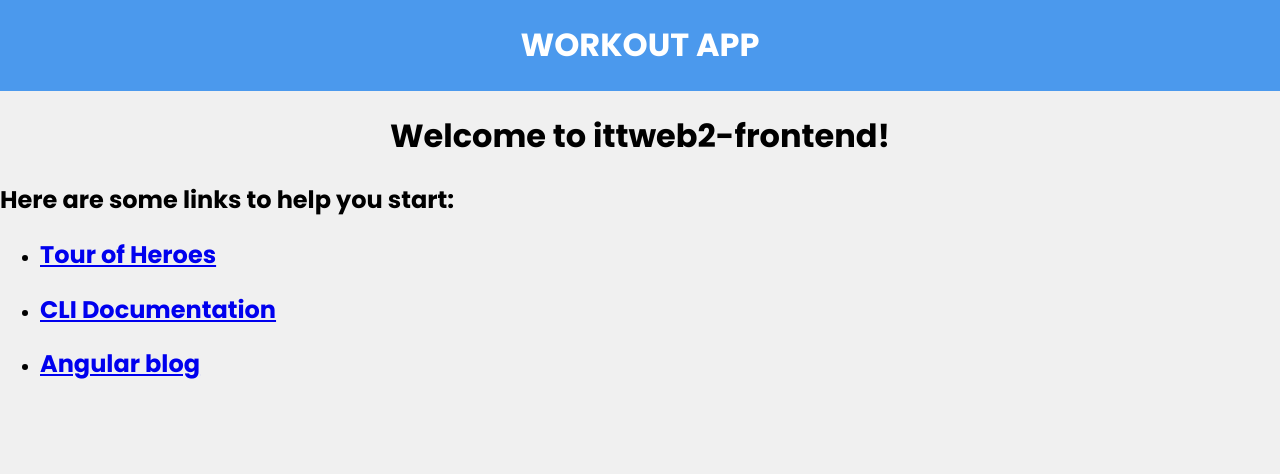
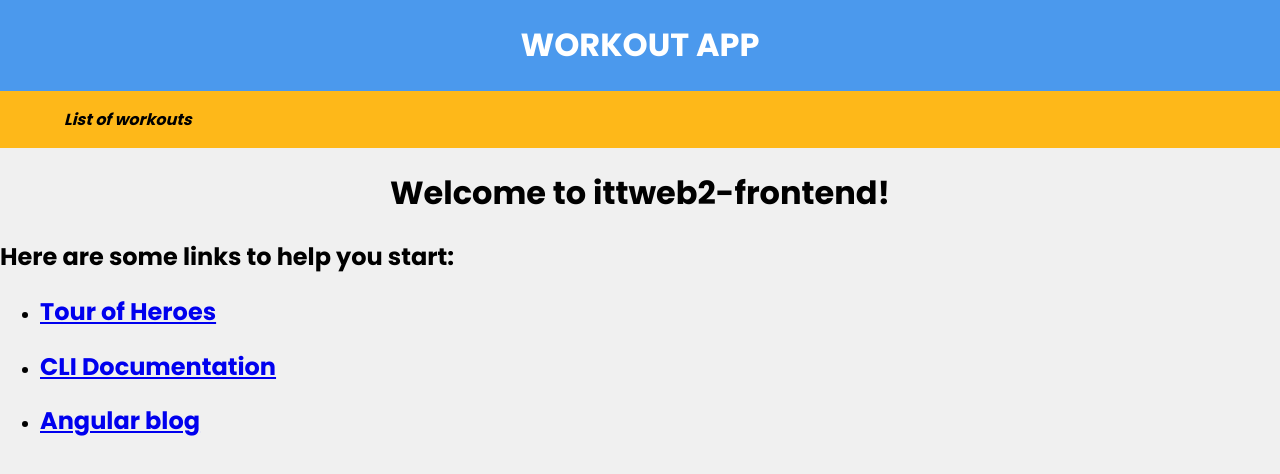
Before and after one commit to rychnovsky/ITTWEB_2_client, an Angular app: page /workouts in a window 1280 px wide. Shown: the top 474 px of the page. Built offline with nearby package versions, Linux system fonts and the light colour scheme.

Commit message:
Added app routing module

```diff
--- /dev/null
+++ b/src/app/app-routing.module.ts
@@ -0,0 +1,32 @@
+import { NgModule } from '@angular/core';
+import { RouterModule, Routes } from '@angular/router';
+
+import { AppComponent } from './app.component';
+
+const appRoutes: Routes = [
+  {
+    path: 'workout/:id',
+    component: AppComponent,
+  },
+  {
+    path: 'workouts',
+    component: AppComponent,
+  },
+  {
+    path: '',
+    redirectTo: '/workouts',
+    pathMatch: 'full',
+  },
+  { path: '**', component: AppComponent },
+];
+
+@NgModule({
+  imports: [
+    RouterModule.forRoot(
+      appRoutes,
+      { enableTracing: true }, // <-- debugging purposes only
+    ),
+  ],
+  exports: [RouterModule],
+})
+export class AppRoutingModule {}
--- a/src/app/app.component.ts
+++ b/src/app/app.component.ts
@@ -1,9 +1,10 @@
 import { Component } from '@angular/core';
+import { Router, ActivatedRoute } from '@angular/router';
 
 @Component({
   selector: 'app-root',
   templateUrl: './app.component.html',
-  styleUrls: ['./app.component.css']
+  styleUrls: ['./app.component.css'],
 })
 export class AppComponent {
   title = 'ittweb2-frontend';
--- a/src/app/page-header/page-header.component.html
+++ b/src/app/page-header/page-header.component.html
@@ -1,5 +1,11 @@
-<header id="main-header">
+<header class="header">
   <div class="container">
     <h1>{{ title }}</h1>
   </div>
 </header>
+
+<div class="subheader">
+  <div class="container">
+    <p>List of workouts</p>
+  </div>
+</div>
--- a/src/app/page-header/page-header.component.scss
+++ b/src/app/page-header/page-header.component.scss
@@ -1,8 +1,14 @@
 @import '~src/styles/global/_colors';
 
-header {
+.header {
   background-color: $theme-color;
   color: #fff;
   text-align: center;
   text-transform: uppercase;
 }
+
+.subheader {
+  background-color: $accent-color;
+  font-weight: bold;
+  font-style: italic;
+}
--- a/src/styles/global/_colors.scss
+++ b/src/styles/global/_colors.scss
@@ -1,5 +1,6 @@
 // Color variables
 
 $theme-color: #4b99ed;
+$accent-color: #feb819;
 
 $bg-body: #f0f0f0;
```
Also changed, not shown: src/app/app.module.ts (+8 -13 lines).
